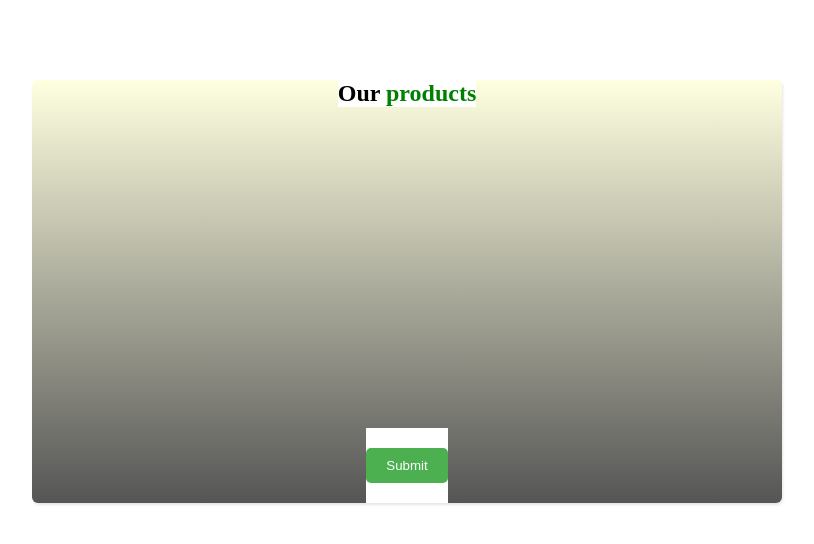
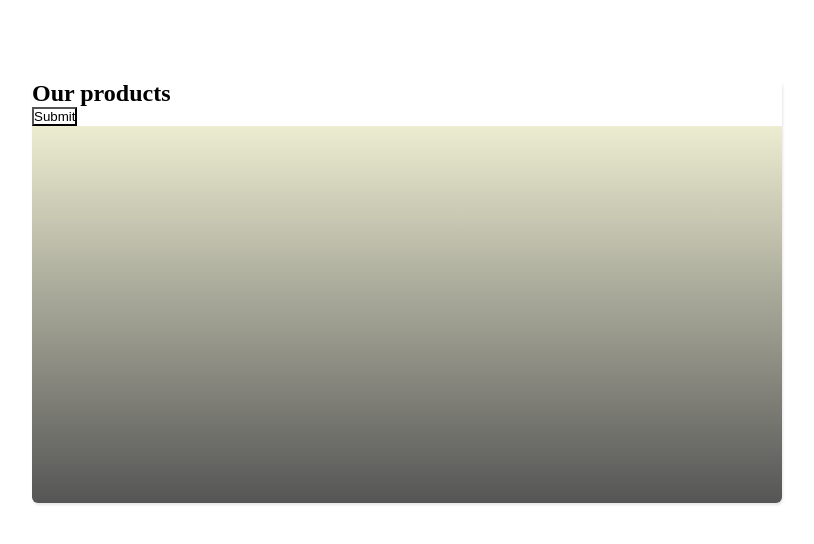
Before and after one commit to EnderDE77/web-project-swe2, a PHP site: page /clientview.php in a window 1280 px wide. Shown: the top 544 px of the page, without its empty margins (48-862 px from the left). Run offline with PHP 8.4, Linux system fonts and the light colour scheme; data comes from the database, SQL or seed files in the repository; data that the repository does not hold is empty.

Commit message:
Update clientview.php

```diff
--- a/WEB_PROJECT1/CLIENT/clientview.php
+++ b/WEB_PROJECT1/CLIENT/clientview.php
@@ -22,102 +22,6 @@
 
     #cart-total {
       font-weight: bold;
-    }
-
-    .products {
-        display: flex;
-        flex-wrap: wrap;
-        justify-content: space-between;
-        align-items: center;
-    }
-
-    .products .item {
-        width: 30%;
-        margin-bottom: 30px;
-        border: 1px solid #ccc;
-        border-radius: 5px;
-        padding: 20px;
-    }
-
-    .products .item .buttons {
-        display: flex;
-        justify-content: flex-end;
-    }
-
-    .products .item .buttons .delete-btn,
-    .products .item .buttons .like-btn {
-        display: inline-block;
-        width: 20px;
-        height: 20px;
-        background-color: #ccc;
-        margin-left: 5px;
-    }
-
-    .products .item .image img {
-        max-width: 100%;
-        height: auto;
-    }
-
-    .products .item .description {
-        margin-top: 10px;
-        font-weight: bold;
-    }
-
-    .products .item .number {
-        margin-top: 10px;
-    }
-
-    .products .item .number input[type="checkbox"] {
-        margin-right: 5px;
-    }
-
-    .products .item .total-price {
-        margin-top: 10px;
-        font-weight: bold;
-        color: green;
-    }
-
-    .cart {
-        display: flex;
-    }
-
-    .cart .cart-items {
-        flex: 2;
-        padding-right: 20px;
-        border-right: 1px solid #ccc;
-    }
-
-    .cart .cart-total {
-        flex: 1;
-        padding-left: 20px;
-    }
-
-    .cart .cart-total p {
-        font-weight: bold;
-        margin-bottom: 5px;
-    }
-
-    .cart .cart-total #cart-total {
-        color: green;
-    }
-
-    .heading {
-        text-align: center;
-    }
-
-    .heading span {
-        color: green;
-    }
-
-    button[type="submit"] {
-        display: block;
-        margin: 20px auto;
-        padding: 10px 20px;
-        background-color: #4CAF50;
-        color: white;
-        border: none;
-        border-radius: 5px;
-        cursor: pointer;
     }
 
   </style>
```
Lines whose indentation alone changed are shown as unchanged.
